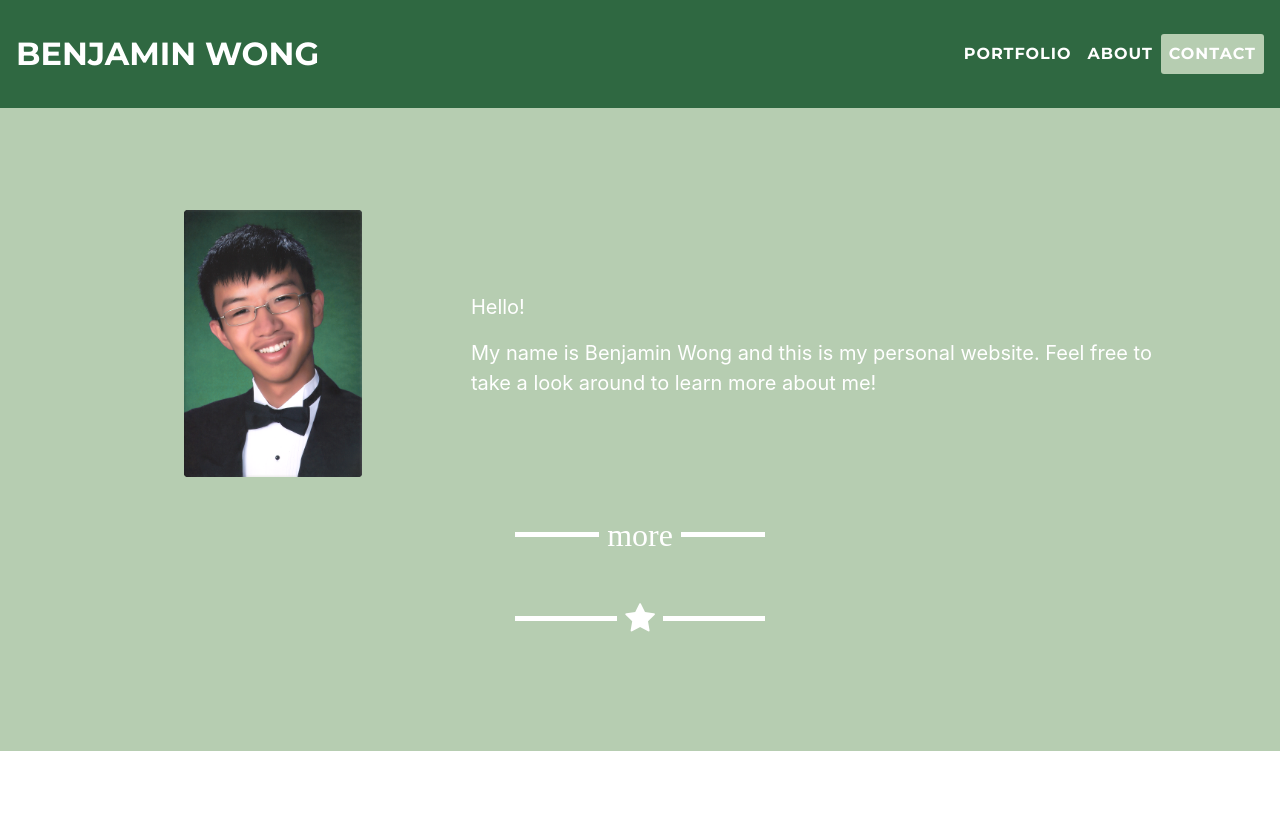
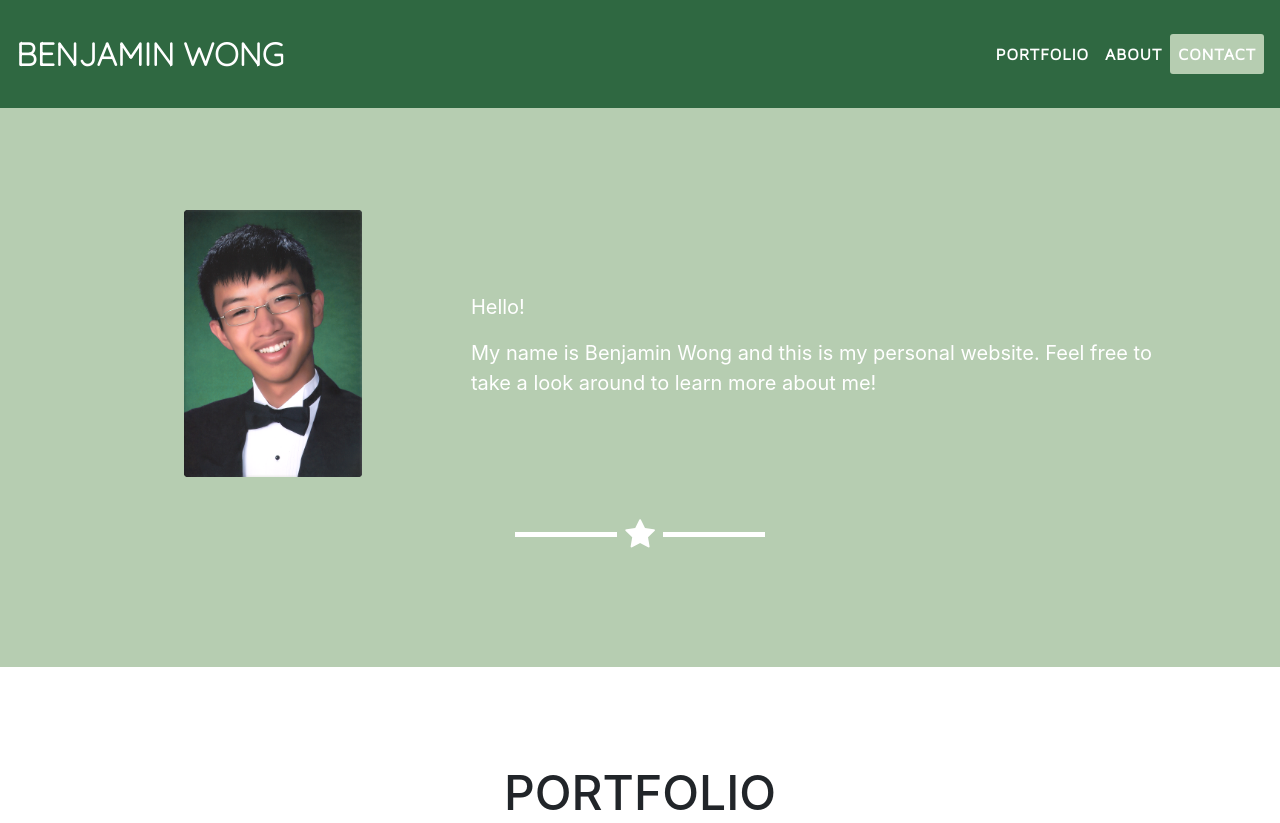
Before and after one commit to BenWong1097/BenWong1097.github.io, a website with bundled scripts: page index.html in a window 1280 px wide. Shown: the top 823 px of the page. Built offline with nearby package versions, Linux system fonts and the light colour scheme.

Commit message:
Fleshing out Update

```diff
--- a/css/freelancer.css
+++ b/css/freelancer.css
@@ -3,6 +3,7 @@
  * Copyright 2013-2017 Start Bootstrap
  * Licensed under MIT (https://github.com/BlackrockDigital/startbootstrap-freelancer/blob/master/LICENSE)
  */
+
 body {
   font-family: 'Lato', 'Helvetica Neue', Helvetica, Arial, sans-serif;
   overflow-x: hidden; }
@@ -73,7 +74,8 @@ hr.more {
   border-top: solid 5px; }
 
 hr.more:after {
-  font-family: FontAwesome;
+  /*font-family: Advent Pro;*/
+  font-family: Arial;
   font-size: 2em;
   position: relative;
   top: -.8em;
@@ -136,6 +138,7 @@ section.success {
   #mainNav a:focus {
     outline: none; }
   #mainNav .navbar-brand {
+    font-family: 'Quicksand', sans-serif;
     font-size: 1.1rem;
     color: white; }
     #mainNav .navbar-brand.active, #mainNav .navbar-brand:active, #mainNav .navbar-brand:focus, #mainNav .navbar-brand:hover {
@@ -149,6 +152,11 @@ section.success {
         outline: none; }
       #mainNav .navbar-nav li.nav-item a.nav-link:active, #mainNav .navbar-nav li.nav-item a.nav-link:focus {
         color: white; }
+  /**/
+  .nav-link {
+    font-family: Maven Pro;
+  }
+  /**/
   #mainNav .navbar-toggler {
     font-size: 14px;
     padding: 11px;
--- a/index.html
+++ b/index.html
@@ -17,6 +17,7 @@
     <link href="vendor/font-awesome/css/font-awesome.min.css" rel="stylesheet" type="text/css">
     <link href="https://fonts.googleapis.com/css?family=Montserrat:400,700" rel="stylesheet" type="text/css">
     <link href="https://fonts.googleapis.com/css?family=Lato:400,700,400italic,700italic" rel="stylesheet" type="text/css">
+    <link href="https://fonts.googleapis.com/css?family=Quicksand:300|Maven+Pro" rel="stylesheet" type="text/css">
 
     <!-- Custom styles for this template -->
     <link href="css/freelancer.css" rel="stylesheet">
@@ -61,8 +62,6 @@
               </td>
             </tr>
           </table>
-          <hr class="more">
-          <br>
           <!--<div>
             <div>
               <img class="img-fluid" src="img/profpic2.png" alt="" height="120" width="180">
```
